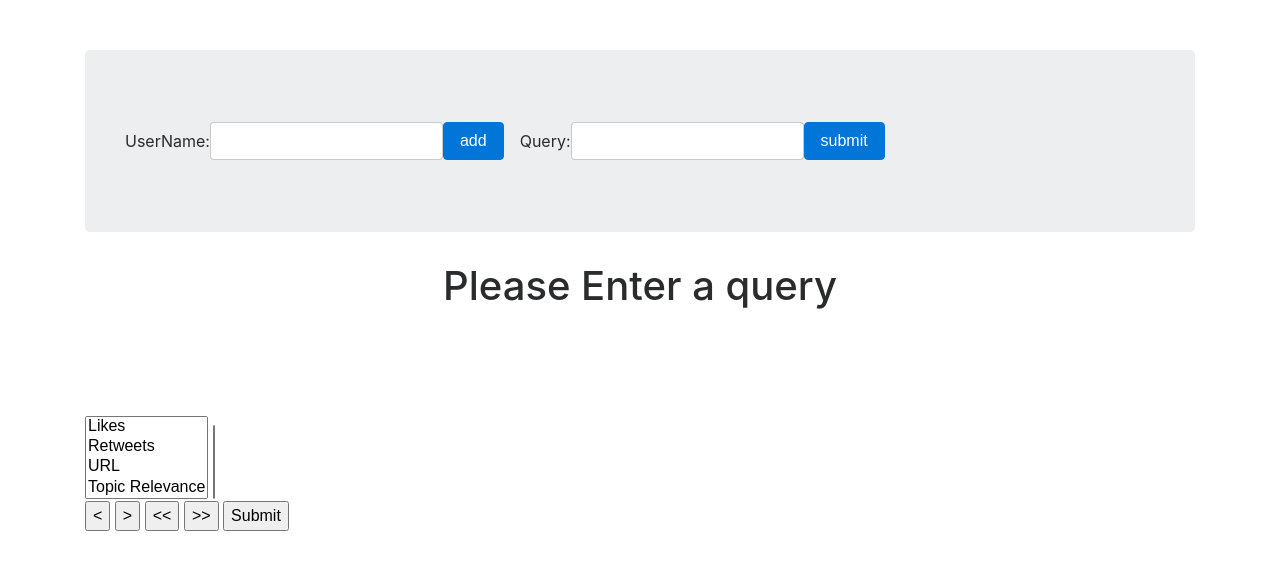
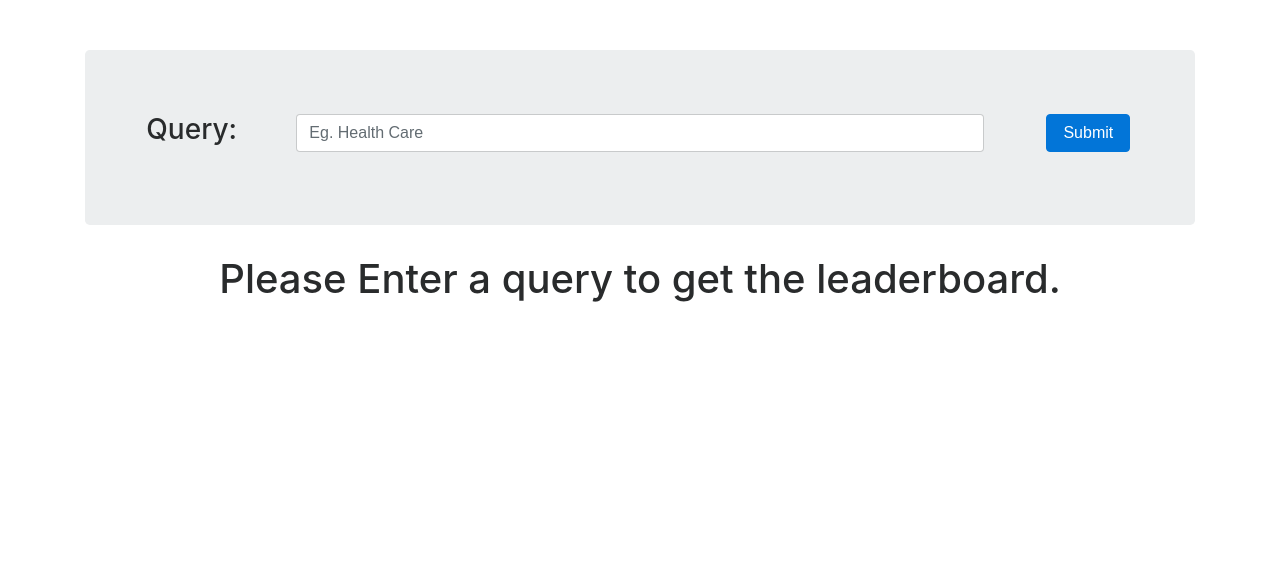
Before and after one commit to dasUtsav/social-champion-identification, a Flask app: page / in a window 1280 px wide. Shown: the part 94-664 px from the top of the page. Run offline with Flask 2, Linux system fonts and the light colour scheme; parts of the project's set-up code (start-up, migrations or seed data) failed here and were passed over; some libraries are stand-ins or nearby versions.

Commit message:
Update UI

```diff
--- a/templates/form.html
+++ b/templates/form.html
@@ -1,29 +1,58 @@
-
-{% extends 'index.html' %}
-
-{% block body %}
+ {% extends 'index.html' %} {% block body %}
 
 <div class="container text-center" style="padding: 50px 0px 100px 0px">
     <div class="container jumbotron">
-            <div class="d-flex flex-row">
-                <div class="p-2">
-                        <form action="http://localhost:8000/addprofile" method="post"  class="form-inline">
+
+
+        <!-- <form action="http://localhost:8000/addprofile" method="post" class="form-inline">
                     <label for="profile">UserName:</label>
                     <input class="form-control" name="profile" type="text">
                     <input type="submit" class="btn btn-primary" value="add">
+                </form> -->
+
+
+        <form action="http://localhost:8000/rank" method="post" class="" id="queryForm">
+            <div class="row">
+                <label class="col-sm-2 col-for-label" for="query">
+                    <h3>Query:</h3>
+                </label>
+                <div class="col-sm-8">
+                    <input class="form-control" name="query" placeholder="Eg. Health Care" type="text" id="query">
+                </div>
+                <div class="col-sm-2">
+                    <input type="submit" value="Submit" class="btn btn-primary">
+                </div>
+            </div>
+
         </form>
     </div>
-                <div class="p-2">
-                        <form action="http://localhost:8000/rank" method="post" class="form-inline" id="queryForm">
-                            <label for="query">Query:</label>
-                            <input class="form-control" name="query" type="text" id="query">
-                            <input type="submit" value="submit" class="btn btn-primary">
-                        </form>
+    {% if data is defined %}
+    <hr>
+    <div class="row">
+        <div class="col-sm-4">
+            <h2>Filters</h2>
+            <select class="list-group" id="sbOne" multiple="multiple">
+                <option class="list-group-item" value="likes">Likes</option>
+                <option class="list-group-item" value="retweets">Retweets</option>
+                <option class="list-group-item" value="urls">URL</option>
+                <option class="list-group-item" value="topic_relevance">Topic Relevance</option>
+                <option class="list-group-item" value="hashtags">Hashtags</option>
+                <option class="list-group-item" value="sentiment">Sentiment</option>
+            </select>
+
+            <select class="" id="sbTwo" multiple="multiple"></select>
+            <br>
+
+        <div class="btn-group">
+            <input class="btn btn-secondary" type="button" id="left" value="<"/>
+            <input class="btn btn-secondary" type="button" id="right" value=">"/>
+            <input class="btn btn-secondary" type="button" id="leftall" value="<<"/>
+            <input class="btn btn-secondary" type="button" id="rightall" value=">>"/>
         </div>
+        <input class="btn btn-success" type="button" value="Filter" id="submit" />
     </div>
-        </div>
-    {% if data is defined %}
-      <div>
+    <div class="col-sm-8">
+        <h2>Leaderboard</h2>
         <table class="table table-striped">
             <thead>
                 <tr>
@@ -42,37 +71,20 @@
                 {% endfor %}
             </tbody>
         </table>
+    </div>
+</div>
+
 {% else %}
-                <h1>Please Enter a query</h1>
+<h1>Please Enter a query to get the leaderboard.</h1>
 {% endif %}
-      </div>
-      <div>
-        <select id="sbOne" multiple="multiple">
-            <option value="likes">Likes</option>
-            <option value="retweets">Retweets</option>
-            <option value="urls">URL</option>
-            <option value="topic_relevance">Topic Relevance</option>
-            <option value="hashtags">Hashtags</option>
-            <option value="sentiment">Sentiment</option>
-        </select>
 
-        <select id="sbTwo" multiple="multiple">
 
-        </select>
-
-        <br />
-
-        <input type="button" id="left" value="<" />
-        <input type="button" id="right" value=">" />
-        <input type="button" id="leftall" value="<<" />
-        <input type="button" id="rightall" value=">>" />
-        <input type="button" value="Submit" id="submit"/>
-      </div>
 
 </div>
 
 <script>
-        $(function () { function moveItems(origin, dest) {
+    $(function () {
+        function moveItems(origin, dest) {
             $(origin).find(':selected').appendTo(dest);
         }
 
@@ -109,5 +121,4 @@
         });
     });
 
-    </script>
-{% endblock %}
+</script> {% endblock %}
```
Lines whose indentation alone changed are shown as unchanged.
